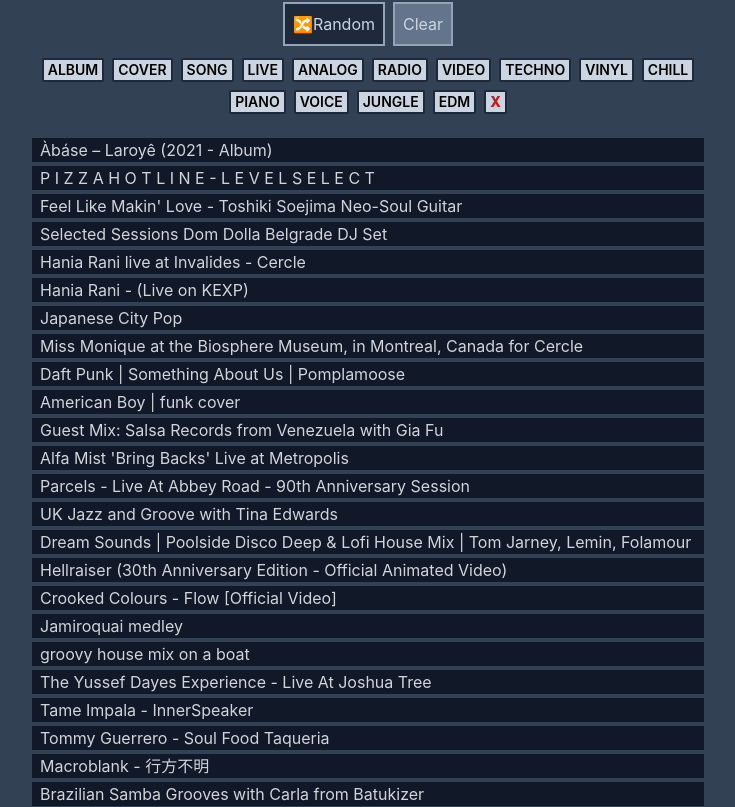
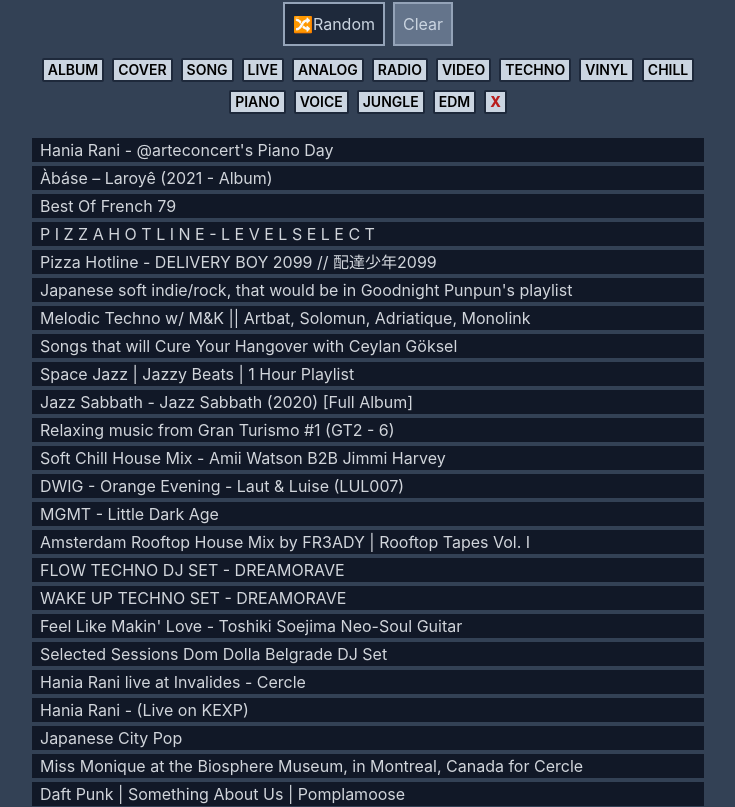
Before and after one commit to leog91/leog, a Next.js app: page /jukebox in a window 1280 px wide. Shown: the part 454-1261 px from the top of the page, without its empty margins (272-1007 px from the left). Built offline with nearby package versions, Linux system fonts and the light colour scheme.

Commit message:
jukebox > videoList updated

```diff
--- a/pages/jukebox.js
+++ b/pages/jukebox.js
@@ -18,9 +18,17 @@
   EDM: "EDM", //Electronic dance music
 };
 
+//album, to set/long
+
 // "https://www.youtube-nocookie.com/embed/"
 // "https://www.youtube.com/embed/
 const musicList = [
+  {
+    src: "sp3B97N67Cw",
+    title: "Hania Rani - @arteconcert's Piano Day",
+    tags: [T.ALBUM, T.PIANO],
+  },
+
   {
     src: "b1zR9zm5J1A",
     title: "Àbáse – Laroyê (2021 - Album)",
@@ -28,11 +36,101 @@
   },
 
   {
+    src: "vnKKNZLVh2Q",
+    title: "Best Of French 79",
+    tags: [T.ALBUM, T.EDM],
+  },
+
+  {
     src: "Oa4MT9LPcaU",
     title: "P I Z Z A H O T L I N E - L E V E L S E L E C T",
     tags: [T.ALBUM, T.EDM, T.JUNGLE],
   },
+  //
 
+  {
+    src: "KcYU6b_9hSw",
+    title: "Pizza Hotline - DELIVERY BOY 2099 // 配達少年2099",
+    tags: [T.ALBUM, T.CHILL],
+  },
+
+  {
+    src: "DXKojYz25Gw",
+    title:
+      "Japanese soft indie/rock, that would be in Goodnight Punpun's playlist",
+    tags: [T.ALBUM],
+  },
+
+  {
+    src: "Fs0el7QmrOs",
+    title: "Melodic Techno w/ M&K || Artbat, Solomun, Adriatique, Monolink",
+    tags: [T.ALBUM, T.EDM],
+  },
+
+  {
+    src: "hzWl_j__KFU",
+    title: "Songs that will Cure Your Hangover with Ceylan Göksel",
+    tags: [T.ALBUM, T.ANALOG],
+  },
+
+  {
+    src: "dJTUe_WDgro",
+    title: "Space Jazz | Jazzy Beats | 1 Hour Playlist",
+    tags: [T.ALBUM, T.CHILL],
+  },
+
+  {
+    src: "9qcr708w1HY",
+    title: "Jazz Sabbath - Jazz Sabbath (2020) [Full Album]",
+    tags: [T.ALBUM, T.CHILL],
+  },
+  //
+
+  {
+    src: "EBEmAFHF4XA",
+    title: "Relaxing music from Gran Turismo #1 (GT2 - 6)",
+    tags: [T.ALBUM],
+  },
+
+  {
+    src: "k7HmLM7ZBBU",
+    title: "Soft Chill House Mix - Amii Watson B2B Jimmi Harvey",
+    tags: [T.ALBUM, T.EDM],
+  },
+  //
+
+  //
+  {
+    src: "0RXdd0pCJ9Q",
+    title: "DWIG - Orange Evening - Laut & Luise (LUL007) ",
+    tags: [T.SONG, T.VIDEO, T.EDM],
+  },
+  //
+
+  {
+    src: "rtL5oMyBHPs",
+    title: "MGMT - Little Dark Age ",
+    tags: [T.SONG, T.VIDEO],
+  },
+
+  //
+  {
+    src: "5w7Lv4rVoLU",
+    title: "Amsterdam Rooftop House Mix by FR3ADY | Rooftop Tapes Vol. I",
+    tags: [T.EDM, T.ALBUM],
+  },
+  {
+    src: "bJwjJc4Op30",
+    title: "FLOW TECHNO DJ SET - DREAMORAVE",
+    tags: [T.EDM, T.ALBUM],
+  },
+  //
+  {
+    src: "Pn-R9HhUQZs",
+    title: "WAKE UP TECHNO SET - DREAMORAVE",
+    tags: [T.EDM, T.ALBUM],
+  },
+  //
   {
     src: "5zqlgMh4aYs",
     title: "Feel Like Makin' Love - Toshiki Soejima Neo-Soul Guitar",
```
